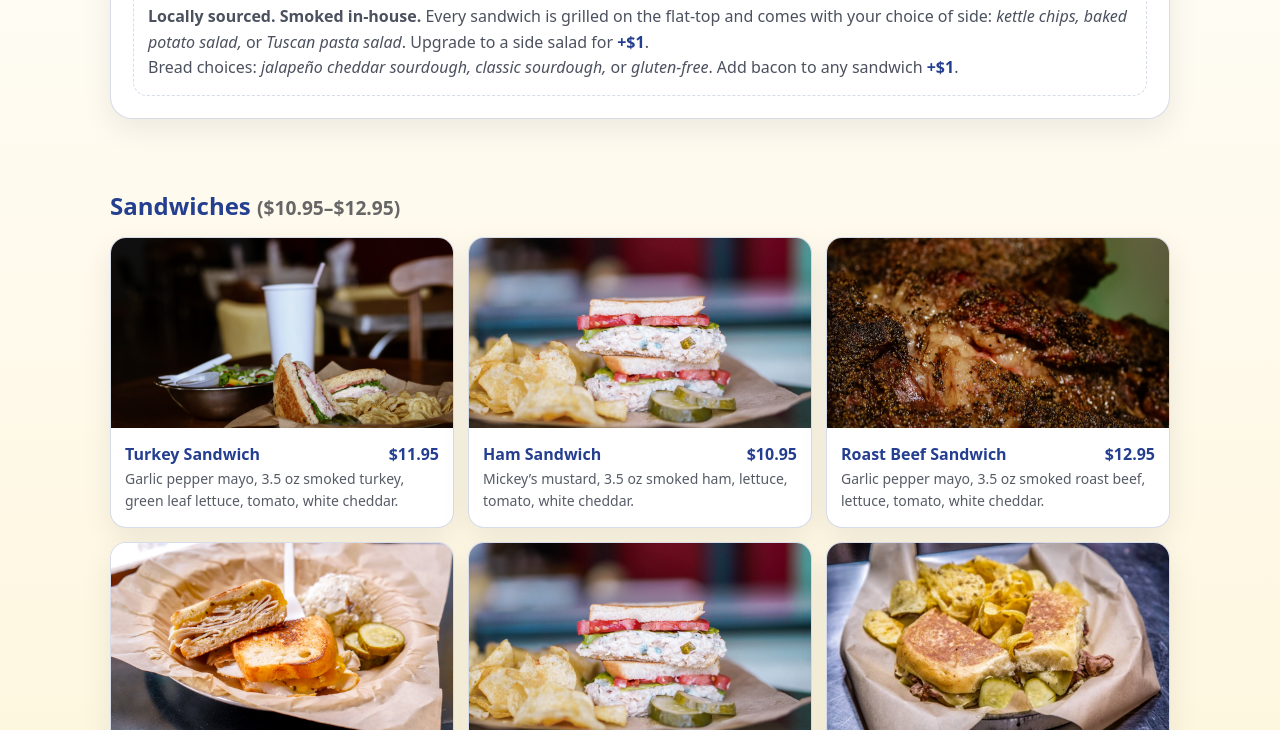
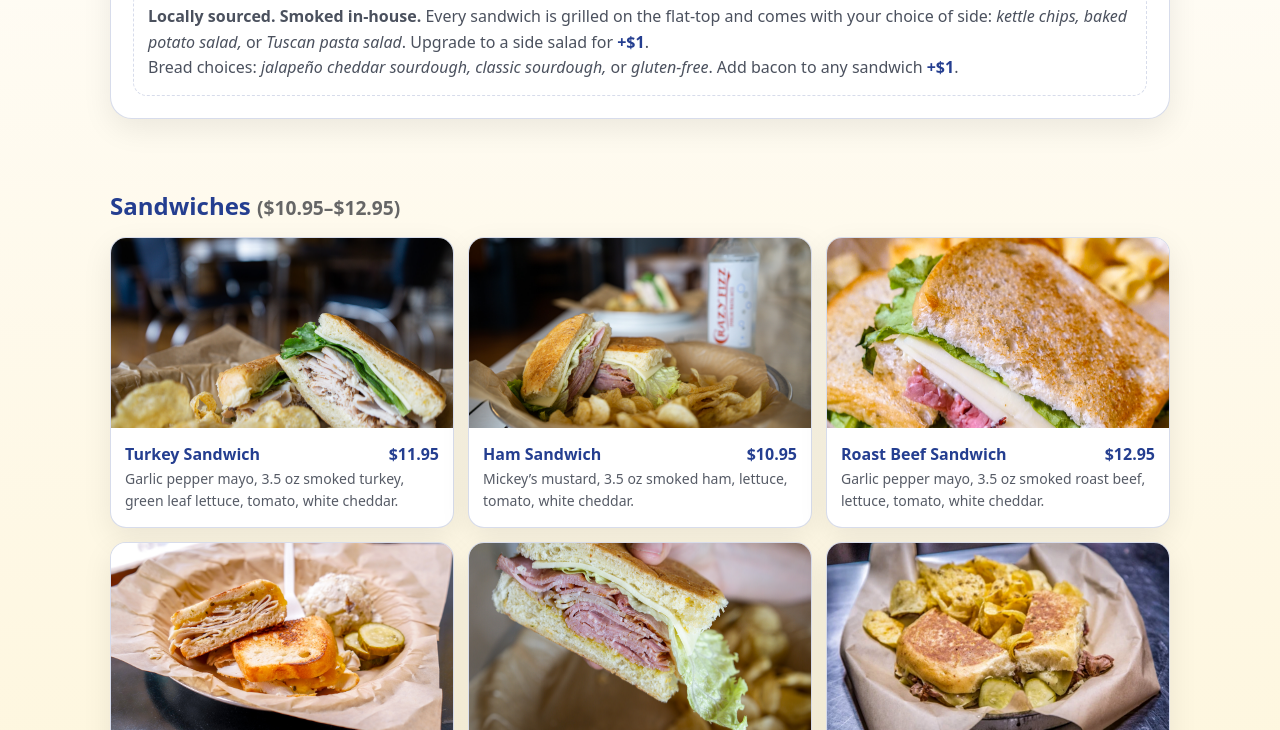
Before and after one commit to drakemccamey/Eis, a plain HTML site: page menu.html in a window 1280 px wide. Shown: the part 221-951 px from the top of the page. Drawn offline with Linux system fonts and the light colour scheme.

Commit message:
Update menu.html

```diff
--- a/menu.html
+++ b/menu.html
@@ -96,7 +96,7 @@
       <div class="grid">
         <!-- Turkey Sandwich -->
         <div class="card">
-          <img src="/assets/IMG_1262%20(1).jpg" alt="Turkey Sandwich">
+          <img src="/assets/_DSC6798.jpg" alt="Turkey Sandwich">
           <div class="body">
             <div class="title"><span>Turkey Sandwich</span> <span class="price">$11.95</span></div>
             <div class="desc">Garlic pepper mayo, 3.5 oz smoked turkey, green leaf lettuce, tomato, white cheddar.</div>
@@ -104,7 +104,7 @@
         </div>
         <!-- Ham Sandwich -->
         <div class="card">
-          <img src="/assets/DSC02166.jpg" alt="Ham Sandwich">
+          <img src="/assets/_DSC6792.jpg" alt="Ham Sandwich">
           <div class="body">
             <div class="title"><span>Ham Sandwich</span> <span class="price">$10.95</span></div>
             <div class="desc">Mickey’s mustard, 3.5 oz smoked ham, lettuce, tomato, white cheddar.</div>
@@ -113,7 +113,7 @@
         <!-- Roast Beef Sandwich -->
         <div class="card">
           <!-- Closest match we have is a beef cut photo; swap when we shoot a cold roast beef sandwich -->
-          <img src="/assets/IMG_2072.jpg" alt="Roast beef">
+          <img src="/assets/DSC00984.jpg" alt="Roast beef">
           <div class="body">
             <div class="title"><span>Roast Beef Sandwich</span> <span class="price">$12.95</span></div>
             <div class="desc">Garlic pepper mayo, 3.5 oz smoked roast beef, lettuce, tomato, white cheddar.</div>
@@ -130,7 +130,7 @@
         </div>
         <div class="card">
           <!-- Using ham sandwich shot until we have a dedicated ham melt photo -->
-          <img src="/assets/DSC02166.jpg" alt="Ham Melt">
+          <img src="/assets/_DSC6804.jpg" alt="Ham Melt">
           <div class="body">
             <div class="title"><span>Ham Melt</span> <span class="price">$11.95</span></div>
             <div class="desc">Smoked ham + double cheddar, melted on the grill. No veggies.</div>
@@ -204,7 +204,7 @@
         <!-- Kidwich -->
         <div class="card">
           <!-- Using salad photo as neutral until we shoot a Kidwich plate -->
-          <img src="/assets/DSC02764.JPG" alt="Kidwich">
+          <img src="/assets/_DSC0361.jpg" alt="Kidwich">
           <div class="body">
             <div class="title"><span>Kidwich (Ham or Turkey)</span> <span class="price">$9.95</span></div>
             <div class="desc">Meat & cheese on white bread. Comes with a portion of chips.</div>
```
